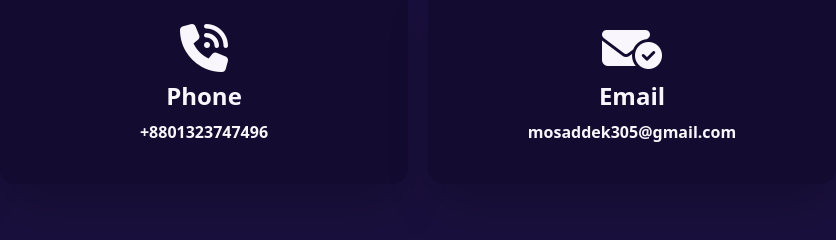
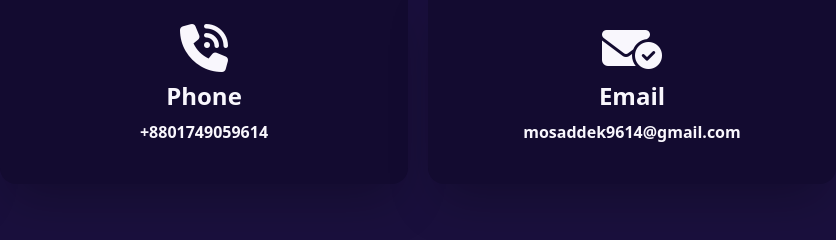
Before and after one commit to MosaddekHossen/Portfolio-Site, a plain HTML site: page index.html in a window 1280 px wide. Shown: the part 1700-1940 px from the top of the page, 436-1272 px from the left. Drawn offline with nearby package versions, Linux system fonts and the light colour scheme.

Commit message:
Update index.html

```diff
--- a/index.html
+++ b/index.html
@@ -399,7 +399,7 @@
                   <i class="fa-solid fa-phone-volume"></i>
                 </div>
                 <h2 class="text-2xl font-bold">Phone</h2>
-                <h3 class="text-[16px] font-bold">+8801323747496</h3>
+                <h3 class="text-[16px] font-bold">+8801749059614</h3>
               </div>
             </div>
             <div class="card bg-base-300 shadow-2xl">
@@ -408,7 +408,7 @@
                   <i class="fa-solid fa-envelope-circle-check"></i>
                 </div>
                 <h2 class="text-2xl font-bold">Email</h2>
-                <h3 class="text-[16px] font-bold">mosaddek305@gmail.com</h3>
+                <h3 class="text-[16px] font-bold">mosaddek9614@gmail.com</h3>
               </div>
             </div>
           </div>
```
